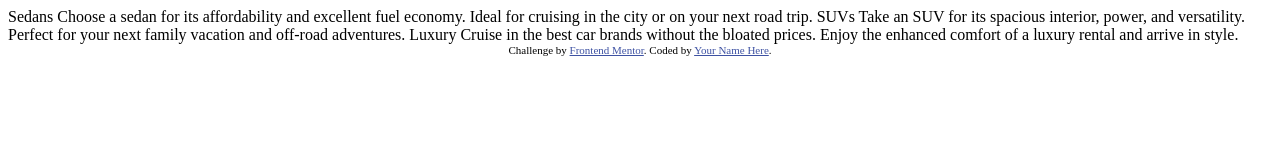
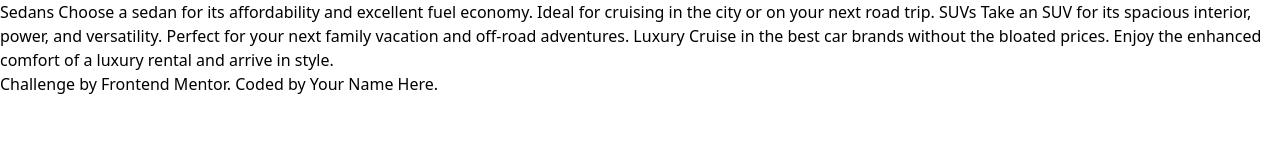
Before and after one commit to tsuramii/3-column-preview-card-component-main, a website: page index.html in a window 1280 px wide. Drawn offline with Linux system fonts and the light colour scheme.

Commit message:
Add tailwindcss to the project

```diff
--- a/index.html
+++ b/index.html
@@ -1,19 +1,22 @@
 <!DOCTYPE html>
 <html lang="en">
+
 <head>
   <meta charset="UTF-8">
-  <meta name="viewport" content="width=device-width, initial-scale=1.0"> <!-- displays site properly based on user's device -->
+  <meta name="viewport" content="width=device-width, initial-scale=1.0">
+  <!-- displays site properly based on user's device -->
 
   <link rel="icon" type="image/png" sizes="32x32" href="./images/favicon-32x32.png">
 
   <title>Frontend Mentor | 3-column preview card component</title>
 
-  <!-- Feel free to remove these styles or customise in your own stylesheet 👍 -->
-  <style>
-    .attribution { font-size: 11px; text-align: center; }
-    .attribution a { color: hsl(228, 45%, 44%); }
-  </style>
+  <link rel="preconnect" href="https://fonts.googleapis.com">
+  <link rel="preconnect" href="https://fonts.gstatic.com" crossorigin>
+  <link href="https://fonts.googleapis.com/css2?family=Big+Shoulders+Display:wght@700&family=Lexend+Deca&display=swap"
+    rel="stylesheet">
+  <link rel="stylesheet" href="output.css">
 </head>
+
 <body>
 
   Sedans
@@ -33,4 +36,5 @@
     Coded by <a href="#">Your Name Here</a>.
   </div>
 </body>
+
 </html>
--- /dev/null
+++ b/input.css
@@ -0,0 +1,3 @@
+@tailwind base;
+@tailwind components;
+@tailwind utilities;
--- /dev/null
+++ b/package.json
@@ -0,0 +1,5 @@
+{
+  "devDependencies": {
+    "tailwindcss": "^3.3.3"
+  }
+}
--- /dev/null
+++ b/tailwind.config.js
@@ -0,0 +1,20 @@
+/** @type {import('tailwindcss').Config} */
+module.exports = {
+  content: ['./index.html'],
+  theme: {
+    colors: {
+      'brightorange': '#e38826',
+      'darkcyan': '#006970',
+      'verydarkcyan': '#004241',
+      'verylightgray': '#f2f2f2'
+    },
+    fontFamily: {
+      'lexenddeca': ['Lexend Deca', 'sans-serif'],
+      'bigshouldersdisplay': ['Big Shoulders Display', 'cursive']
+    },
+    extend: {
+
+    },
+  },
+  plugins: [],
+}
```
Also changed, not shown: output.css (added), 2 other files.
